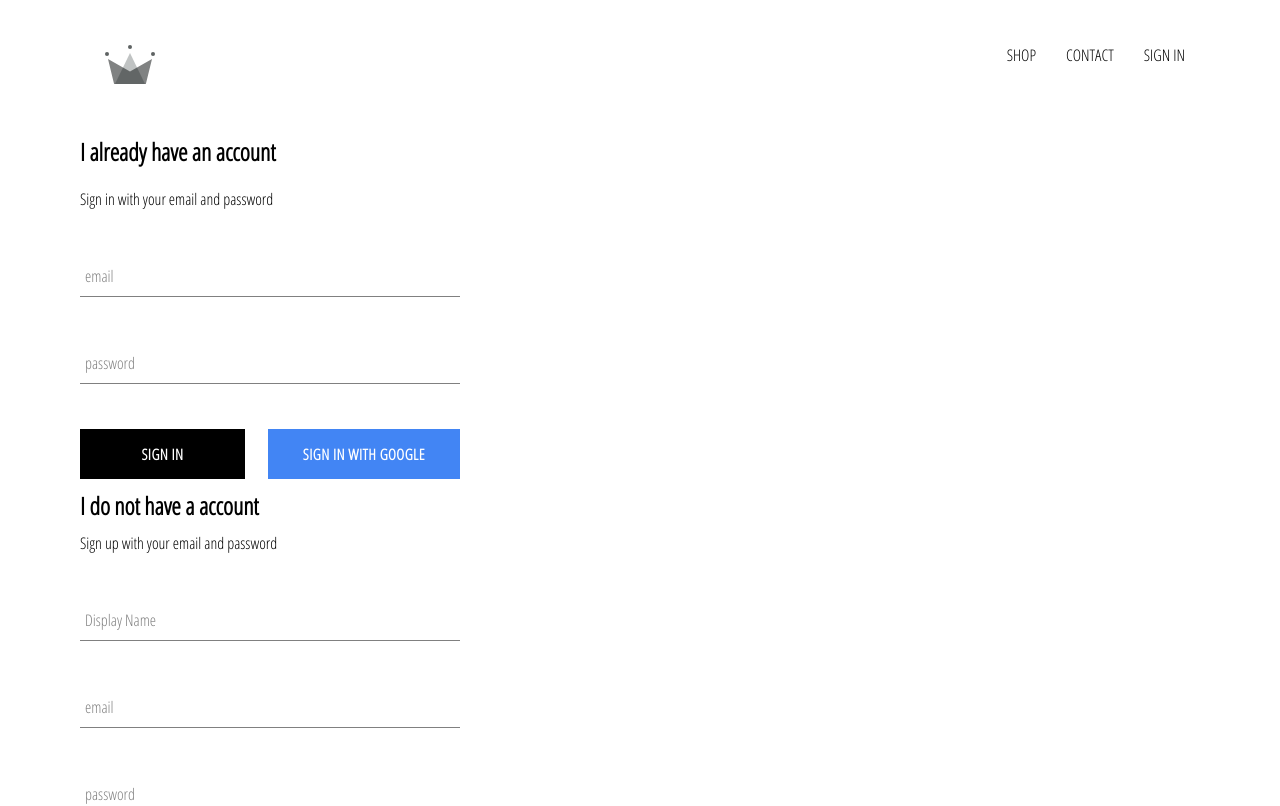
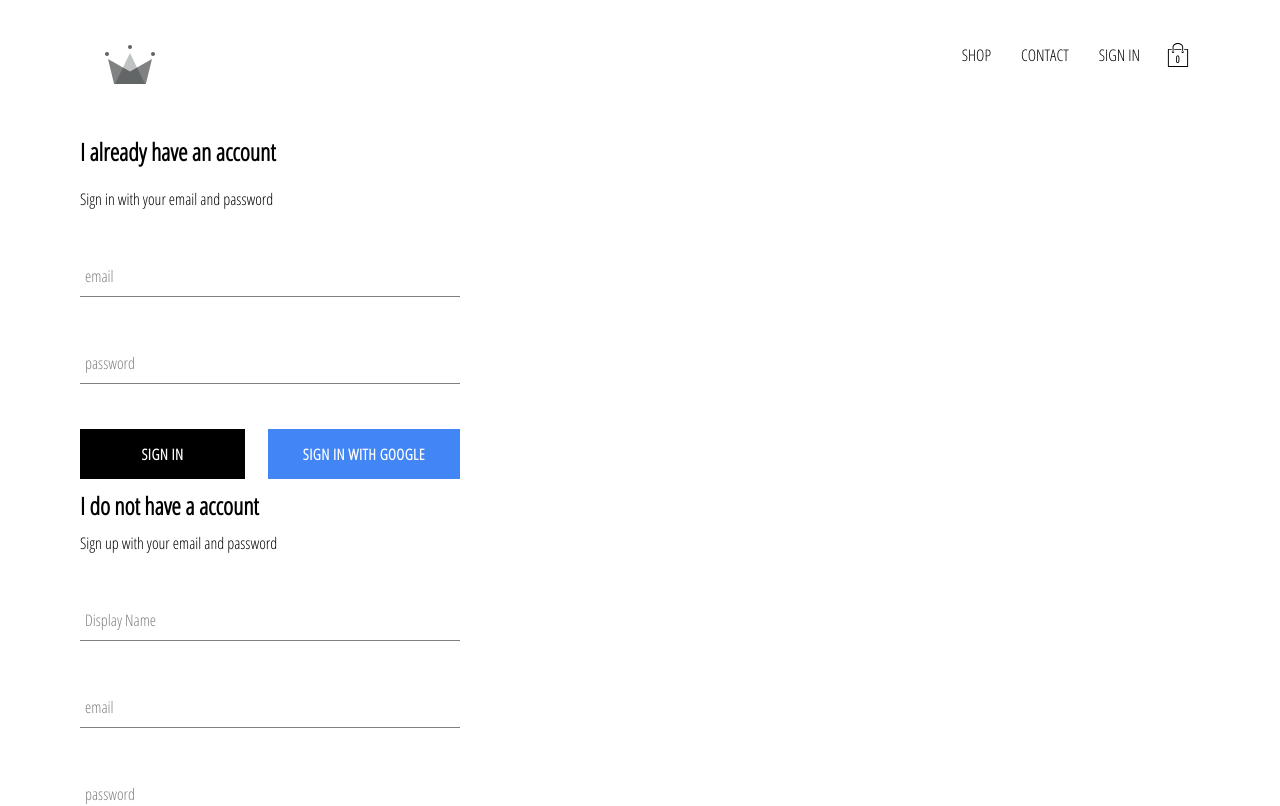
Before and after one commit to nurkinmagamod/react-shop, a React (Create React App) app: page /signin in a window 1280 px wide. Shown: the top 806 px of the page. Built offline with nearby package versions, Linux system fonts and the light colour scheme; no server answers.

Commit message:
Added cartIcon and cartDropdown components, implemented cart reducer

```diff
--- /dev/null
+++ b/src/components/cart-dropdown/cart-dropdown.component.jsx
@@ -0,0 +1,15 @@
+import React from 'react';
+
+import CustomButton from '../custom-button/custom-button.component';
+
+import './cart-dropdown.styles.scss';
+
+const CartDropdown = () => (
+  <div className='cart-dropdown'>
+    <div className='cart-items'>
+      <CustomButton>GO TO CHECKOUT</CustomButton>
+    </div>
+  </div>
+);
+
+export default CartDropdown;
--- /dev/null
+++ b/src/components/cart-dropdown/cart-dropdown.styles.scss
@@ -0,0 +1,24 @@
+.cart-dropdown {
+  position: absolute;
+  width: 240px;
+  height: 340px;
+  display: flex;
+  flex-direction: column;
+  padding: 20px;
+  border: 1px solid black;
+  background-color: white;
+  top: 90px;
+  right: 40px;
+  z-index: 5;
+
+  .cart-items {
+    height: 240px;
+    display: flex;
+    flex-direction: column;
+    overflow: scroll;
+  }
+
+  button {
+    margin-top: auto;
+  }
+}
--- /dev/null
+++ b/src/components/cart-icon/cart-icon.component.jsx
@@ -0,0 +1,21 @@
+import React from 'react';
+
+import { toggleCartHidden } from '../../redux/cart/cart.actions';
+
+import { ReactComponent as ShoppingIcon } from '../../assets/shopping-bag.svg';
+
+import './cart-icon.styles.scss';
+import { connect } from 'react-redux';
+
+const CartIcon = ({ toggleCartHidden }) => (
+  <div className='cart-icon' onClick={toggleCartHidden}>
+    <ShoppingIcon className='shopping-icon' />
+    <span className='item-count'>0</span>
+  </div>
+);
+
+const mapDispatchToProps = (dispatch) => ({
+  toggleCartHidden: () => dispatch(toggleCartHidden()),
+});
+
+export default connect(null, mapDispatchToProps)(CartIcon);
--- /dev/null
+++ b/src/components/cart-icon/cart-icon.styles.scss
@@ -0,0 +1,21 @@
+.cart-icon {
+  width: 45px;
+  height: 45px;
+  position: relative;
+  display: flex;
+  align-items: center;
+  justify-content: center;
+  cursor: pointer;
+
+  .shopping-icon {
+    width: 24px;
+    height: 24px;
+  }
+
+  .item-count {
+    position: absolute;
+    font-size: 10px;
+    font-weight: bold;
+    bottom: 12px;
+  }
+}
--- a/src/components/header/header.component.jsx
+++ b/src/components/header/header.component.jsx
@@ -3,12 +3,13 @@
 import { connect } from 'react-redux';
 
 import { auth } from '../../firebase/firebase.utils';
-
+import CartIcon from '../cart-icon/cart-icon.component';
+import CartDropdown from '../cart-dropdown/cart-dropdown.component';
 import { ReactComponent as Logo } from '../../assets/crown.svg';
 
 import './header.styles.scss';
 
-const Header = ({ currentUser }) => (
+const Header = ({ currentUser, hidden }) => (
   <div className='header'>
     <Link className='logo-container' to='/'>
       <Logo className='logo' />
@@ -29,12 +30,15 @@
           SIGN IN
         </Link>
       )}
+      <CartIcon />
     </div>
+    {hidden ? null : <CartDropdown />}
   </div>
 );
 
-const mapStateToProps = (state) => ({
-  currentUser: state.user.currentUser,
+const mapStateToProps = ({ user: { currentUser }, cart: { hidden } }) => ({
+  currentUser,
+  hidden,
 });
 
 export default connect(mapStateToProps)(Header);
--- a/src/components/sign-in/sign-in.component.jsx
+++ b/src/components/sign-in/sign-in.component.jsx
@@ -12,65 +12,63 @@
 
     this.state = {
       email: '',
-            password:''
-        }
+      password: '',
+    };
   }
   sayHi = () => {
-        console.log("say hi");
-    }
-    handleSubmit = async event => {
+    console.log('say hi');
+  };
+  handleSubmit = async (event) => {
     event.preventDefault();
-            console.log("Hi")
+    console.log('Hi');
     const { email, password } = this.state;
 
     try {
       await auth.signInWithEmailAndPassword(email, password);
-                this.setState({ email:'', password:''});
-            } catch(error){
-                console.log(error)
+      this.setState({ email: '', password: '' });
+    } catch (error) {
+      console.log(error);
     }
+  };
+  handleChange = (event) => {
+    const { value, name } = event.target;
 
-
+    this.setState({ [name]: value });
   };
-    handleChange = event => {
-        const { value, name }  = event.target;
-
-        this.setState({ [name]: value })
-    }
   render() {
-        return(
+    return (
       <div className='sign-in'>
         <h2>I already have an account</h2>
         <span>Sign in with your email and password</span>
 
         <form onSubmit={this.handleSubmit}>
           <FormInput
-                    name="email"
-                    type="email"
+            name='email'
+            type='email'
             handleChange={this.handleChange}
             value={this.state.email}
             label='email'
-                    required/>
+            required
+          />
           <FormInput
-                    name="password"
-                    type="password"
+            name='password'
+            type='password'
             value={this.state.password}
             handleChange={this.handleChange}
             label='password'
             required
           />
-                    <div className="buttons">
-                        <CustomButton onClick={this.handleSubmit} >Sign in</CustomButton>
-                        <CustomButton onClick={signInWithGoogle} isGoogleSignIn >
+          <div className='buttons'>
+            <CustomButton onClick={this.handleSubmit}>Sign in</CustomButton>
+            <CustomButton onClick={signInWithGoogle} isGoogleSignIn>
               {' '}
               Sign in with google{' '}
             </CustomButton>
           </div>
         </form>
       </div>
-        )
+    );
   }
 }
 
-
 export default SignIn;
--- /dev/null
+++ b/src/redux/cart/cart.actions.js
@@ -0,0 +1,5 @@
+import CartActionTypes from './cart.types';
+
+export const toggleCartHidden = () => ({
+  type: CartActionTypes.TOGGLE_CART_HIDDEN,
+});
--- /dev/null
+++ b/src/redux/cart/cart.reducer.js
@@ -0,0 +1,19 @@
+import CartActionTypes from './cart.types';
+
+const INITIAL_STATE = {
+  hidden: true,
+};
+
+const cartReducer = (state = INITIAL_STATE, action) => {
+  switch (action.type) {
+    case CartActionTypes.TOGGLE_CART_HIDDEN:
+      return {
+        ...state,
+        hidden: !state.hidden,
+      };
+    default:
+      return state;
+  }
+};
+
+export default cartReducer;
--- /dev/null
+++ b/src/redux/cart/cart.types.js
@@ -0,0 +1,5 @@
+const CartActionTypes = {
+  TOGGLE_CART_HIDDEN: 'TOGGLE_CART_HIDDEN',
+};
+
+export default CartActionTypes;
--- a/src/redux/root-reducer.js
+++ b/src/redux/root-reducer.js
@@ -1,7 +1,9 @@
 import { combineReducers } from 'redux';
 
 import userReducer from './user/user.reducer';
+import cartReducer from './cart/cart.reducer';
 
 export default combineReducers({
   user: userReducer,
+  cart: cartReducer,
 });
```
Also changed, not shown: src/assets/shopping-bag.svg (added). Lines whose indentation alone changed are shown as unchanged.
